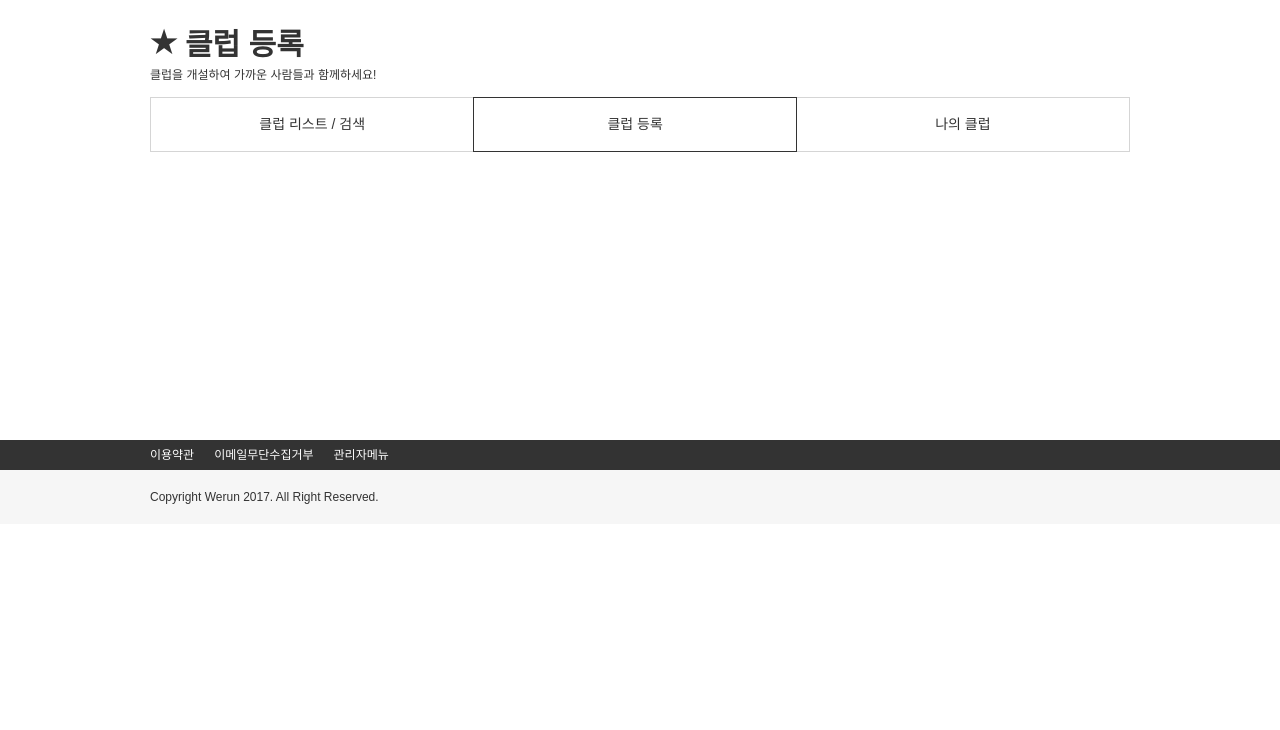
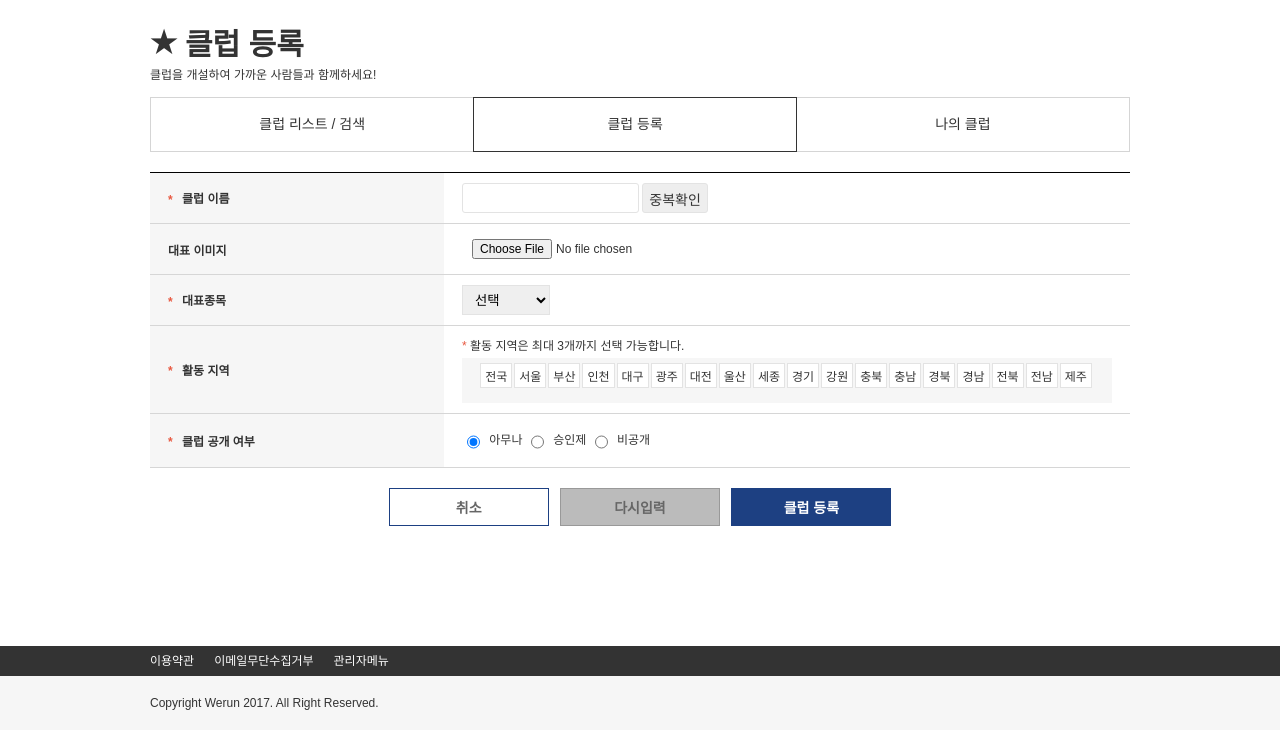
Before and after one commit to dev-hikun/SWdesign, a CodeIgniter app: page /database/club/regist in a window 1280 px wide. Shown: the part 190-920 px from the top of the page. Before the commit the page ends 694 px from the top, so only its background shows below. Run offline with CodeIgniter, Linux system fonts and the light colour scheme; the visitor is signed in with stand-in values (Sample User, id 1); some web fonts are replaced.

Commit message:
클럽등록 스크립트 작업

```diff
--- a/SWdesign/home/application/views/club/regist.php
+++ b/SWdesign/home/application/views/club/regist.php
@@ -6,3 +6,121 @@
 </article>
 
 <?php $this->load->view('club/clubNav'); ?>
+
+
+<article class="regist_wrap">
+    <table class="bbs_write">
+        <caption>클럽정보입력 테이블</caption>
+        <colgroup>
+            <col style="width:30%" />
+            <col style="width:70%" />
+        </colgroup>
+        <tbody>
+            <tr>
+                <th class="required">클럽 이름</th>
+                <td>
+                    <input type="text" name="clubname" /> <!--placeholder = "한글이나 영문으로 2글자 이상 입력"-->
+                    <button class="tableBtn">중복확인</button>
+                </td>
+            </tr>
+            <tr>
+                <th>대표 이미지</th>
+                <td>
+                    <input type="file" name="profileImage">
+                </td>
+            </tr>
+            <tr>
+                <th class="required">대표종목</th>
+                <td>
+                    <select name="parts">
+                        <option>선택</option>
+                        <option>야구</option>
+                        <option>배드민턴</option>
+                    </select>
+                </td>
+            </tr>
+            <tr>
+                <th class="required">활동 지역</th>
+                <td>
+                    <p><span class="cOrg">*</span> 활동 지역은 최대 3개까지 선택 가능합니다.</p>
+                    <div class="addr">
+                        <div class="sido">
+                        </div>
+                        <div class="siGungu">
+                        </div>
+                    </div>
+                </td>
+            </tr>
+            <tr>
+
+            <th class = "required">클럽 공개 여부</th>
+                <td>
+                    <input type="radio" name="public" value="2" checked="checked"> 아무나
+                    <input type="radio" name="public" value="1"> 승인제
+                    <input type="radio" name="public" value="0"> 비공개
+                </td>
+            </tr>
+        </tbody>
+    </table>
+
+    <div class="buttonArea">
+        <button type="button" class="txtBtn">취소</button>
+        <button type="reset" class="resetBtn">다시입력</button>
+        <button type="submit" class="txtBtn bgBlue">클럽 등록</button>
+    </div>
+
+</article>
+
+<script type="text/javascript">
+var settingSido = function(data){
+    for(var i=0; i<data.length; i++){
+        var aTag = $("<a></a>").attr({'data-idx':i, 'data-name':data[i].name, class:'sidoBtn'})
+        aTag.text(data[i].name);
+        $(".sido").append(aTag);
+    }
+
+    $(".sido a").each(function(){
+        $(this).click(function(){
+            if($(this).hasClass("on") == false){
+                $(this).addClass("on");
+                $(this).siblings("a").removeClass("on");
+                settingSigungu(data, $(this).data('idx'));
+            }else{
+                $(this).removeClass("on");
+                $(".siGungu").remove();
+            }
+        });
+    });
+}
+
+var settingSigungu = function(data, idx){
+    var parent = data[idx];
+    var div = $("<div>").addClass("siGungu");
+    $(".siGungu").remove();
+    for(i=0; i<parent.data.length; i++){
+        var addrName = "addr_"+idx+"_"+i;
+        var lbl = $("<label>").attr("for", addrName);
+        lbl.append($("<input type='checkbox' name='addrs' id='"+addrName+"' value='"+parent.data[i]+"'>"));
+        lbl.append(parent.data[i]);
+        div.append(lbl);
+    }
+    $(".sido").append(div);
+}
+
+var setEvent = function(){
+    $.ajax({
+        type : "POST",
+        url : "/libraries/korea_administrative_district.json",
+        async:false,
+        success(data){
+            settingSido(data.data);
+        },
+        error(e){
+            console.log(e);
+        }
+    });
+}
+$(document).ready(function(){
+    setEvent();
+});
+</script>
--- a/SWdesign/home/libraries/css/club.css
+++ b/SWdesign/home/libraries/css/club.css
@@ -40,3 +40,11 @@
 .club_list li a span.btnBox button:hover{text-decoration:underline;}
 .club_list li a span.btnBox button:before{content:''; width:12px; height:12px; position:absolute; display:block; top:4px; left:0px; background:url('/libraries/images/common/i_common.png') no-repeat; background-position:-51px -0px;}
 .club_list li a span.btnBox button.detail:before{background-position:-68px 0px;}
+
+.regist_wrap{margin-top:20px;}
+.regist_wrap .addr{margin-top:5px; padding:5px 5px; background:#f6f6f6; text-align:center;}
+.regist_wrap .sidoBtn{display:inline-block; cursor:pointer; padding:3px 4px; border:1px solid #e3e3e3; margin-right:2px; background:white;}
+.regist_wrap .sidoBtn.on{background:#1d4082; color:white;}
+.regist_wrap .addr .siGungu{background:#fff; margin-top:10px; padding:0px 10px; text-align:left;}
+.regist_wrap .addr label{min-width:77px; display:inline-block;}
+.regist_wrap .addr input[type=checkbox]{height:14px; line-height:14px;}
--- /dev/null
+++ b/SWdesign/home/libraries/korea_administrative_district.json
@@ -0,0 +1,57 @@
+{
+    "version": "20160125",
+    "data":[
+        {"name":"전국", "data" : ["전국"]},
+        {"name":"서울", "data" : [
+            "전체", "종로구", "중구", "용산구", "성동구", "광진구", "동대문구", "중랑구", "성북구", "강북구", "도봉구", "노원구", "은평구", "서대문구", "마포구", "양천구", "강서구", "구로구", "금천구", "영등포구", "동작구", "관악구", "서초구", "강남구", "송파구", "강동구"
+        ]},
+        {"name": "부산", "data" : [
+            "전체", "중구", "서구", "동구", "영도구", "부산진구", "동래구", "남구", "북구", "강서구", "해운대구", "사하구", "금정구", "연제구", "수영구", "사상구", "기장군"
+        ]},
+        {"name": "인천", "data":[
+            "전체", "중구", "동구", "남구", "연수구", "남동구", "부평구", "계양구", "서구", "강화군", "옹진군"
+        ]},
+        {"name": "대구", "data":[
+            "전체", "중구", "동구", "서구", "남구", "북구", "수성구", "달서구", "달성군"
+        ]},
+        {"name": "광주", "data":[
+            "전체", "동구", "서구", "남구", "북구", "광산구"
+        ]},
+        {"name": "대전", "data":[
+            "전체", "동구", "중구", "서구", "유성구", "대덕구"
+        ]},
+        {"name": "울산", "data":[
+            "전체", "중구", "남구", "동구", "북구", "울주군"
+        ]},
+        {"name": "세종", "data":[
+            "전체", "세종시"
+        ]},
+        {"name": "경기", "data":[
+            "전체", "가평군", "고양시", "과천시", "광명시", "광주시", "구리시", "군포시", "김포시", "남양주시", "동두천시", "부천시", "성남시", "수원시", "시흥시", "안산시", "안성시", "안양시", "양주시", "양평군", "여주시", "연천군", "오산시", "용인시", "의왕시", "의정부시", "이천시", "파주시", "평택시", "포천시", "하남시", "화성시"
+        ]},
+        {"name": "강원", "data":[
+            "전체", "원주시", "춘천시", "강릉시", "동해시", "속초시", "삼척시", "홍천군", "태백시", "철원군", "횡성군", "평창군", "영월군", "정선군", "인제군", "고성군", "양양군", "화천군", "양구군"
+        ]},
+        {"name": "충북", "data":[
+            "전체", "청주시", "충주시", "제천시", "보은군", "옥천군", "영동군", "증평군", "진천군", "괴산군", "음성군", "단양군"
+        ]},
+        {"name": "충남", "data":[
+            "전체", "천안시", "공주시", "보령시", "아산시", "서산시", "논산시", "계룡시", "당진시", "금산군", "부여군", "서천군", "청양군", "홍성군", "예산군", "태안군"
+        ]},
+        {"name": "경북", "data":[
+            "전체", "포항시", "경주시", "김천시", "안동시", "구미시", "영주시", "영천시", "상주시", "문경시", "경산시", "군위군", "의성군", "청송군", "영양군", "영덕군", "청도군", "고령군", "성주군", "칠곡군", "예천군", "봉화군", "울진군", "울릉군"
+        ]},
+        {"name": "경남", "data":[
+            "전체", "창원시", "김해시", "진주시", "양산시", "거제시", "통영시", "사천시", "밀양시", "함안군", "거창군", "창녕군", "고성군", "하동군", "합천군", "남해군", "함양군", "산청군", "의령군"
+        ]},
+        {"name": "전북", "data":[
+            "전체", "전주시", "익산시", "군산시", "정읍시", "완주군", "김제시", "남원시", "고창군", "부안군", "임실군", "순창군", "진안군", "장수군", "무주군"
+        ]},
+        {"name": "전남", "data":[
+            "전체", "여수시", "순천시", "목포시", "광양시", "나주시", "무안군", "해남군", "고흥군", "화순군", "영암군", "영광군", "완도군", "담양군", "장성군", "보성군", "신안군", "장흥군", "강진군", "함평군", "진도군", "곡성군", "구례군"
+        ]},
+        {"name": "제주", "data":[
+            "전체", "제주시", "서귀포시"
+        ]}
+    ]
+}
--- a/SWdesign/home/libraries/pages/club/01_list.html
+++ b/SWdesign/home/libraries/pages/club/01_list.html
@@ -79,8 +79,8 @@
 			                    <span class="title">테레사(테니스 레슨 받는 사람들)</span>
 			                </span>
 			                <span class="btnBox">
-			                    <button><strong class="cOrg">14</strong>명</button>
-			                    <button>상세</button>
+			                    <button type="button"><strong class="cOrg">14</strong>명</button>
+			                    <button type="button" class="detail">상세</button>
 			                </span>
 			            </a>
 			        </li>
@@ -99,7 +99,7 @@
 			                </span>
 			                <span class="btnBox">
 			                    <button><strong class="cOrg">14</strong>명</button>
-			                    <button>상세</button>
+			                    <button type="button" class="detail">상세</button>
 			                </span>
 			            </a>
 			        </li>
```
